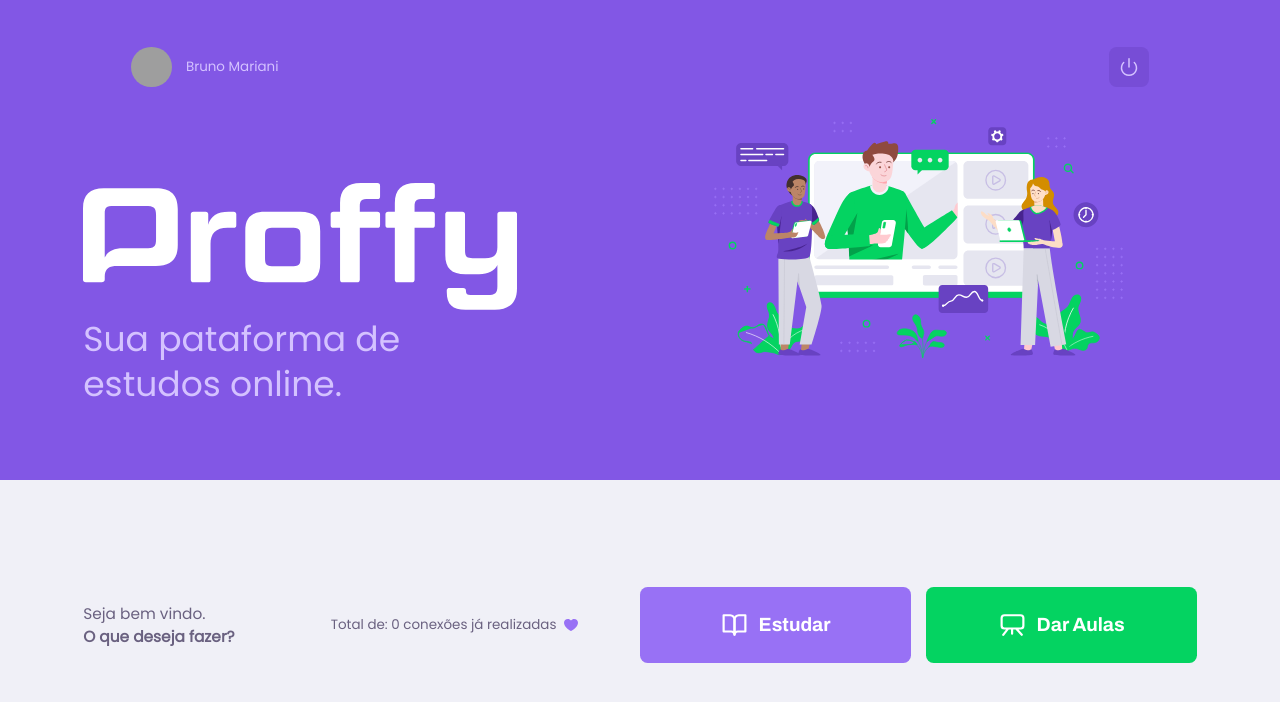
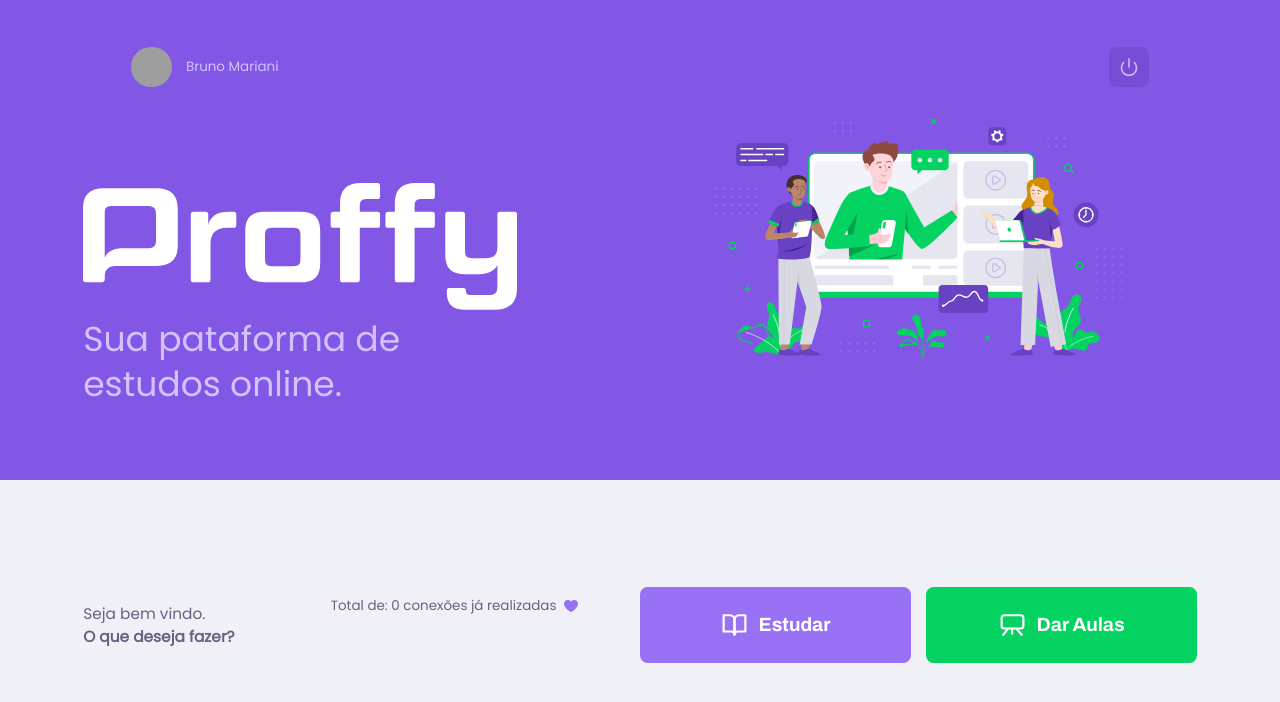
Before and after one commit to bruno0907/proffy-web, a React (Create React App) app: page / in a window 1280 px wide. Shown: the top 702 px of the page. Built offline with nearby package versions, Linux system fonts and the light colour scheme; no server answers; grey boxes are pictures that could not be loaded.

Commit message:
One more HomePage layout fix

```diff
--- a/src/pages/Home/styles.css
+++ b/src/pages/Home/styles.css
@@ -113,6 +113,7 @@
     display: flex;
     align-items: center;
     justify-content: flex-start;
+    margin-bottom: 4rem;
 }
 
 .total-connections img{
```
